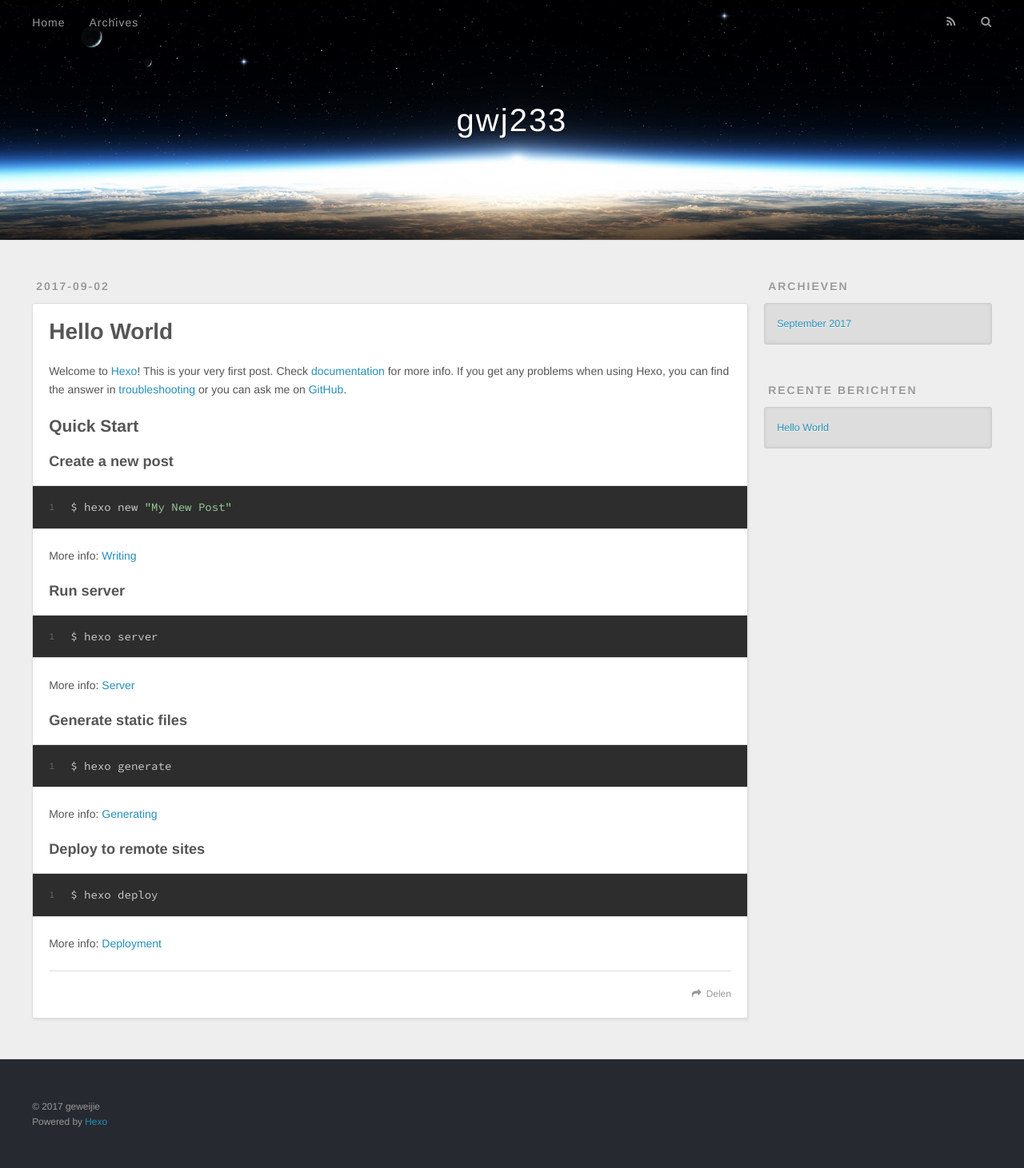
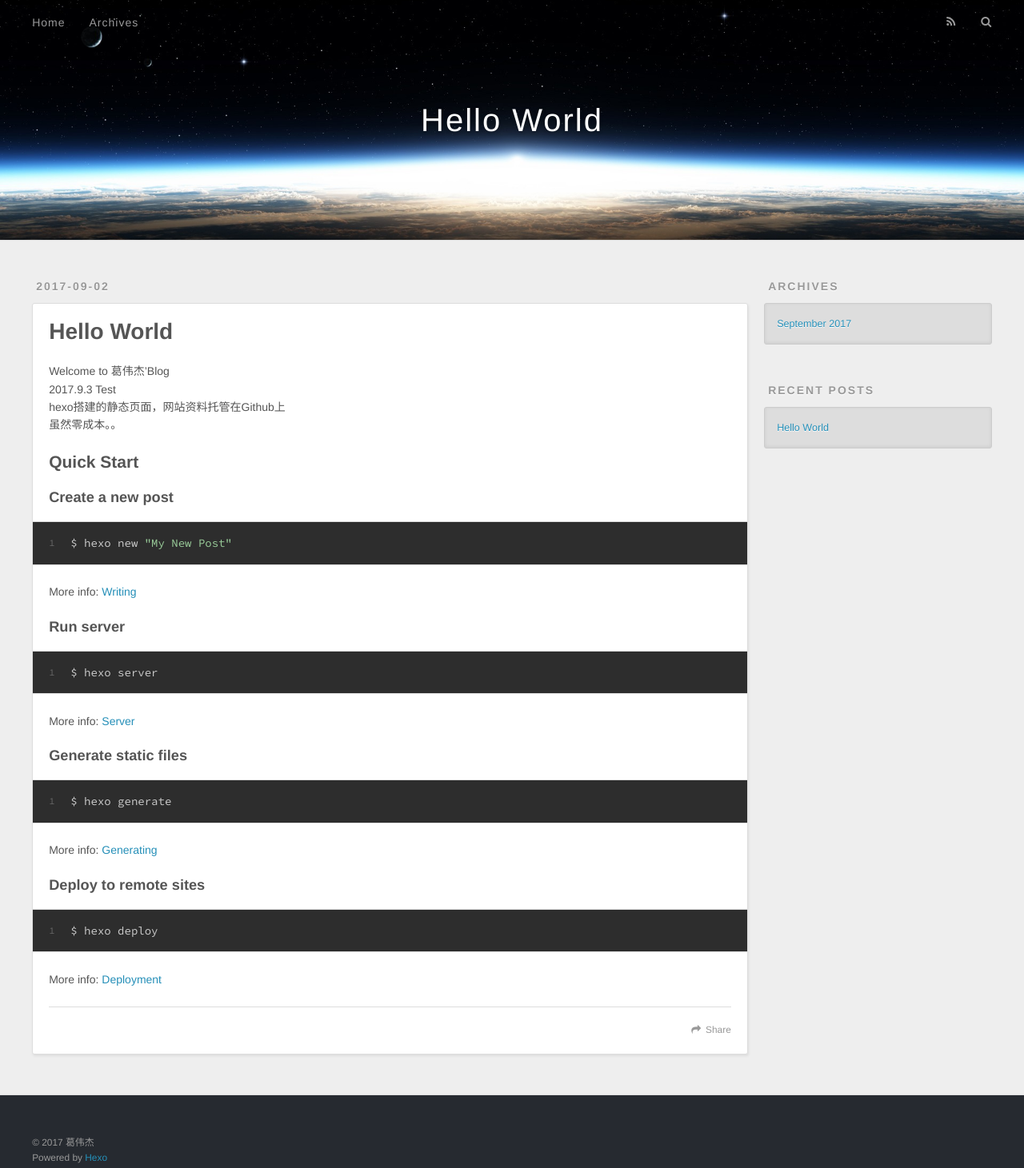
Before and after one commit to gwj1139177410/gwj1139177410.github.io, a plain HTML site: page index.html in a window 1280 px wide. Shown: the top 1461 px of the page at 80% size. Drawn offline with nearby package versions, Linux system fonts and the light colour scheme.

Commit message:
Site updated: 2017-09-03 00:04:13

```diff
--- a/index.html
+++ b/index.html
@@ -3,16 +3,16 @@
 <head>
   <meta charset="utf-8">
 
-  <title>gwj233</title>
+  <title>Hello World</title>
   <meta name="viewport" content="width=device-width, initial-scale=1, maximum-scale=1">
   <meta property="og:type" content="website">
-<meta property="og:title" content="gwj233">
+<meta property="og:title" content="Hello World">
 <meta property="og:url" content="http://gwj1139177410.com/index.html">
-<meta property="og:site_name" content="gwj233">
+<meta property="og:site_name" content="Hello World">
 <meta name="twitter:card" content="summary">
-<meta name="twitter:title" content="gwj233">
+<meta name="twitter:title" content="Hello World">
 
-    <link rel="alternate" href="/atom.xml" title="gwj233" type="application/atom+xml">
+    <link rel="alternate" href="/atom.xml" title="Hello World" type="application/atom+xml">
 
 
     <link rel="icon" href="/favicon.png">
@@ -33,7 +33,7 @@
   <div id="header-outer" class="outer">
     <div id="header-title" class="inner">
       <h1 id="logo-wrap">
-        <a href="/" id="logo">gwj233</a>
+        <a href="/" id="logo">Hello World</a>
       </h1>
 
     </div>
@@ -50,7 +50,7 @@
 
           <a id="nav-rss-link" class="nav-icon" href="/atom.xml" title="RSS Feed"></a>
 
-        <a id="nav-search-btn" class="nav-icon" title="Zoeken"></a>
+        <a id="nav-search-btn" class="nav-icon" title="Search"></a>
       </nav>
       <div id="search-form-wrap">
         <form action="//google.com/search" method="get" accept-charset="UTF-8" class="search-form"><input type="search" name="q" class="search-form-input" placeholder="Search"><button type="submit" class="search-form-submit">&#xF002;</button><input type="hidden" name="sitesearch" value="http://gwj1139177410.com"></form>
@@ -83,7 +83,7 @@
 
     <div class="article-entry" itemprop="articleBody">
 
-        <p>Welcome to <a href="https://hexo.io/" target="_blank" rel="external">Hexo</a>! This is your very first post. Check <a href="https://hexo.io/docs/" target="_blank" rel="external">documentation</a> for more info. If you get any problems when using Hexo, you can find the answer in <a href="https://hexo.io/docs/troubleshooting.html" target="_blank" rel="external">troubleshooting</a> or you can ask me on <a href="https://github.com/hexojs/hexo/issues" target="_blank" rel="external">GitHub</a>.</p>
+        <p>Welcome to 葛伟杰’Blog<br>2017.9.3 Test<br>hexo搭建的静态页面，网站资料托管在Github上<br>虽然零成本。。</p>
 <h2 id="Quick-Start"><a href="#Quick-Start" class="headerlink" title="Quick Start"></a>Quick Start</h2><h3 id="Create-a-new-post"><a href="#Create-a-new-post" class="headerlink" title="Create a new post"></a>Create a new post</h3><figure class="highlight bash"><table><tr><td class="gutter"><pre><div class="line">1</div></pre></td><td class="code"><pre><div class="line">$ hexo new <span class="string">"My New Post"</span></div></pre></td></tr></table></figure>
 <p>More info: <a href="https://hexo.io/docs/writing.html" target="_blank" rel="external">Writing</a></p>
 <h3 id="Run-server"><a href="#Run-server" class="headerlink" title="Run server"></a>Run server</h3><figure class="highlight bash"><table><tr><td class="gutter"><pre><div class="line">1</div></pre></td><td class="code"><pre><div class="line">$ hexo server</div></pre></td></tr></table></figure>
@@ -96,7 +96,7 @@
 
     </div>
     <footer class="article-footer">
-      <a data-url="http://gwj1139177410.com/2017/09/02/hello-world/" data-id="cj73h62xj0000nx0idaciksi1" class="article-share-link">Delen</a>
+      <a data-url="http://gwj1139177410.com/2017/09/02/hello-world/" data-id="cj73i0enj0000ru0i0f60k6hc" class="article-share-link">Share</a>
 
 
     </footer>
@@ -121,7 +121,7 @@
 
 
   <div class="widget-wrap">
-    <h3 class="widget-title">Archieven</h3>
+    <h3 class="widget-title">Archives</h3>
     <div class="widget">
       <ul class="archive-list"><li class="archive-list-item"><a class="archive-list-link" href="/archives/2017/09/">September 2017</a></li></ul>
     </div>
@@ -131,7 +131,7 @@
 
 
   <div class="widget-wrap">
-    <h3 class="widget-title">Recente berichten</h3>
+    <h3 class="widget-title">Recent Posts</h3>
     <div class="widget">
       <ul>
 
@@ -151,7 +151,7 @@
 
   <div class="outer">
     <div id="footer-info" class="inner">
-      &copy; 2017 geweijie<br>
+      &copy; 2017 葛伟杰<br>
       Powered by <a href="http://hexo.io/" target="_blank">Hexo</a>
     </div>
   </div>
```
Also changed, not shown: 2017/09/02/hello-world/index.html (+14 -14 lines), archives/2017/09/index.html (+10 -10 lines), archives/2017/index.html (+10 -10 lines), archives/index.html (+10 -10 lines).
